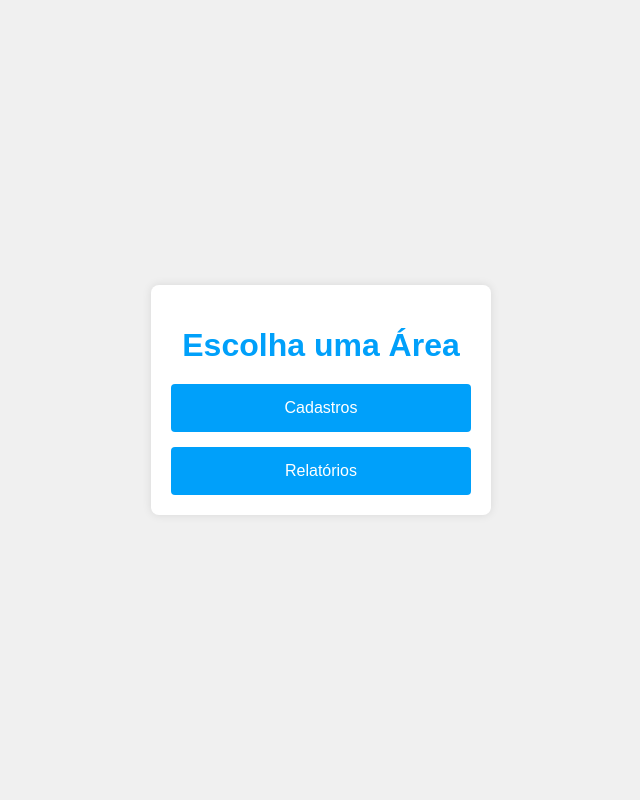
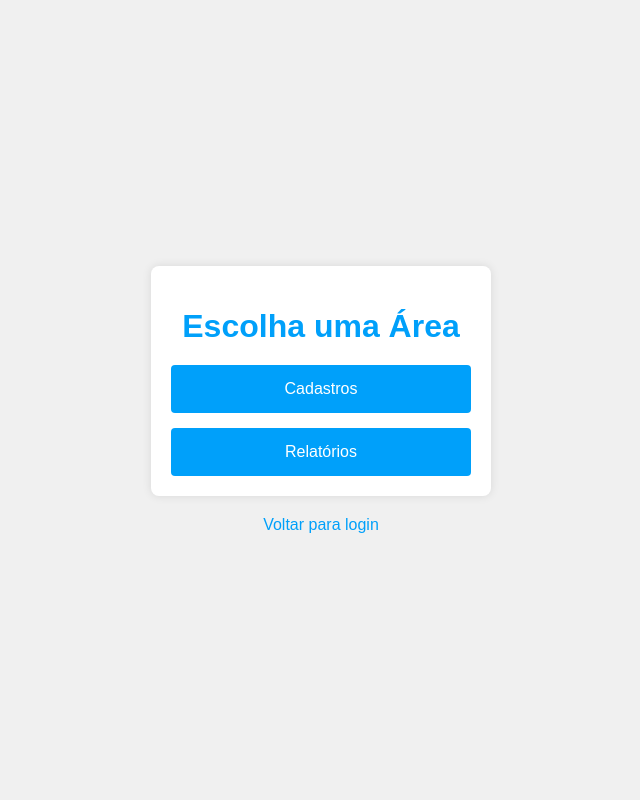
Before and after one commit to MateusTMoreira/Gerenciador-de-Estoque, a PHP site: page /tela2escolha.php in a window 1280 px wide. Shown: the whole page, without its empty margins (319-959 px from the left). Run offline with PHP 8.4, Linux system fonts and the light colour scheme.

Commit message:
Melhorias no CSS e animação no link de voltar

```diff
--- a/criarconta.php
+++ b/criarconta.php
@@ -148,10 +148,8 @@ $conn->close();
                 echo $mensagem;
             }
             ?>
-
+        </div><br>
         <a href="index.php">Voltar para o login</a>
-        </div>
-        <br>
 
     </div>
 </body>
--- a/tela2escolha.php
+++ b/tela2escolha.php
@@ -13,7 +13,8 @@
             display: flex;
             justify-content: center;
             align-items: center;
-            height: 100vh;
+            min-height: 100vh;
+            flex-direction: column;
         }
 
         .container {
@@ -23,6 +24,7 @@
             padding: 20px;
             width: 300px;
             text-align: center;
+
         }
 
         h1 {
@@ -55,6 +57,17 @@
         a {
             text-decoration: none;
         }
+
+        #back {
+            color: #00A0FA;
+           display: block;
+           text-align: center;
+           margin-top: 20px;
+           transition: color 0.3s ease;
+        }
+        #back:hover {
+            color: #007acc;
+        }
     </style>
 </head>
 <body>
@@ -69,5 +82,6 @@
             </a>
         </div>
     </div>
+    <a href="login.php" id="back">Voltar para login</a>
 </body>
 </html>
```
